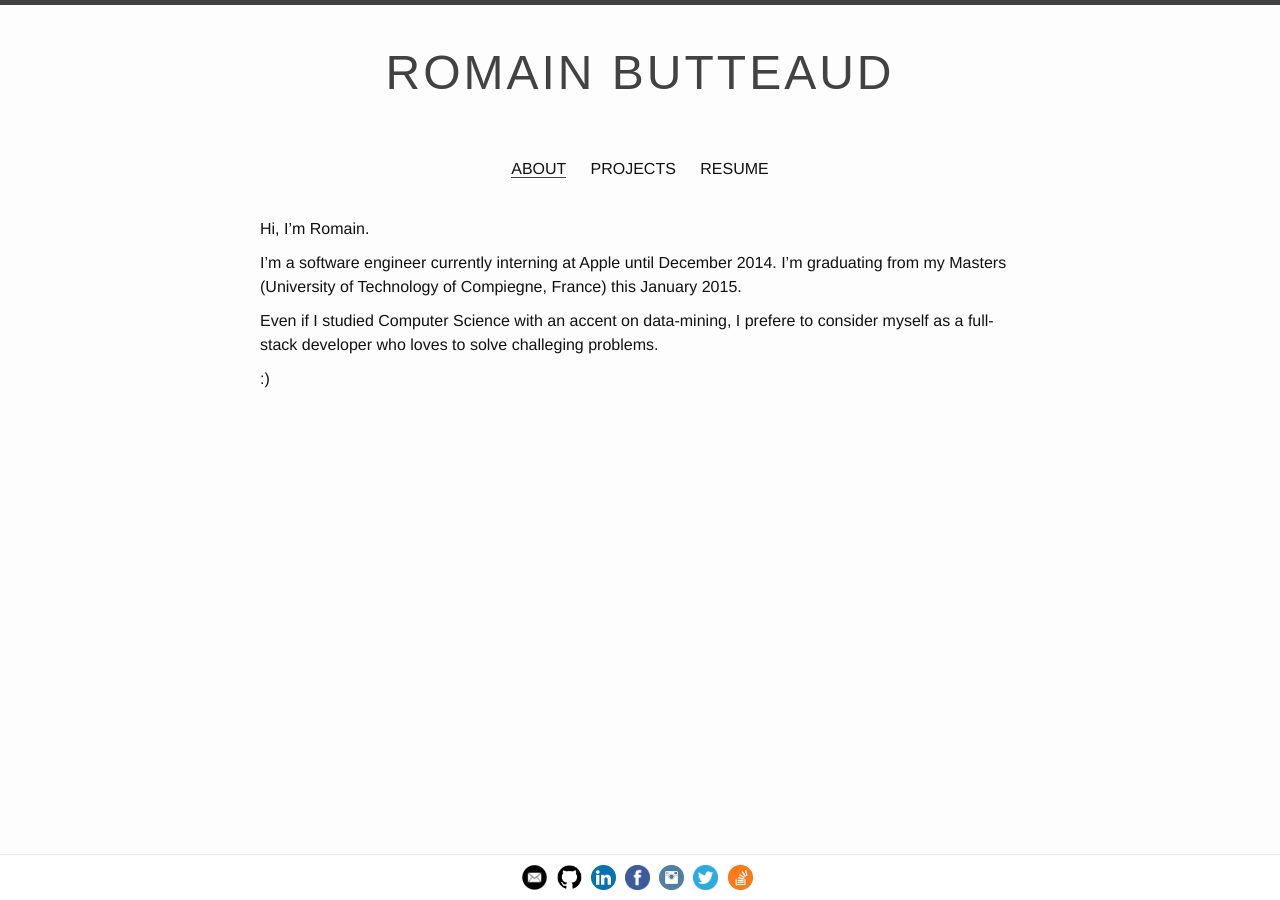
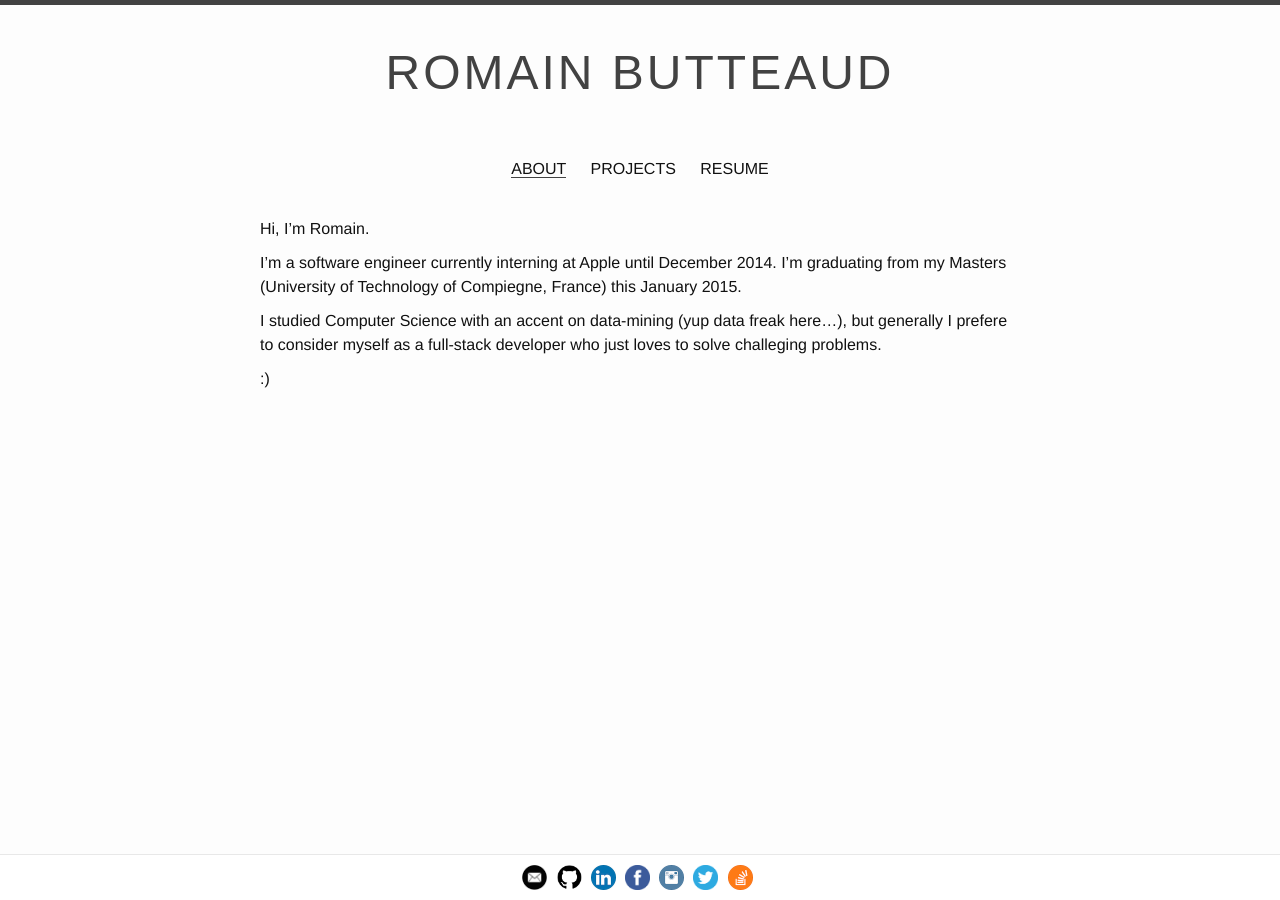
Before and after one commit to romainbutteaud/romainbutteaud.github.io, a Jekyll site: the page built from index.md, in a window 1280 px wide. Built offline with Jekyll 4.4.1, drawn with Linux system fonts in a browser that asks for light colours.

Commit message:
about text

```diff
--- a/_includes/header.html
+++ b/_includes/header.html
@@ -2,7 +2,6 @@
   <div class="wrapper">
 
     <div class="site-title">{{ site.title }}</div>
-
     <nav class="site-nav">
       <div class="trigger">
         <a class="site-link {% if page.id == 'about' %}selected{% endif %}" href="/">About</a>
--- a/index.md
+++ b/index.md
@@ -8,6 +8,6 @@ Hi, I'm Romain.
 
 I'm a software engineer currently interning at Apple until December 2014. I'm graduating from my Masters (University of Technology of Compiegne, France) this January 2015.
 
-Even if I studied Computer Science with an accent on data-mining, I prefere to consider myself as a full-stack developer who loves to solve challeging problems.
+I studied Computer Science with an accent on data-mining (yup data freak here...), but generally I prefere to consider myself as a full-stack developer who just loves to solve challeging problems.
 
 :)
```
